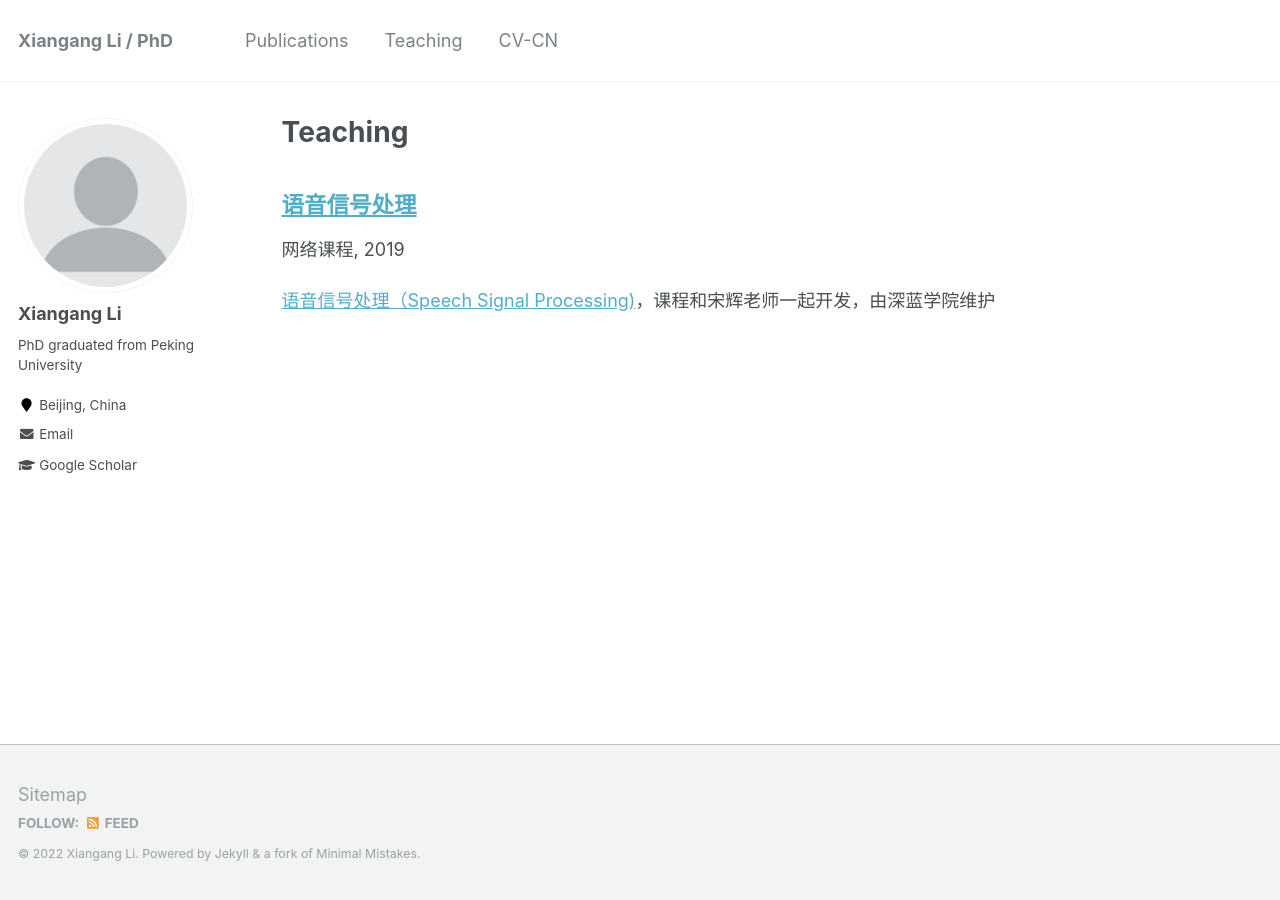
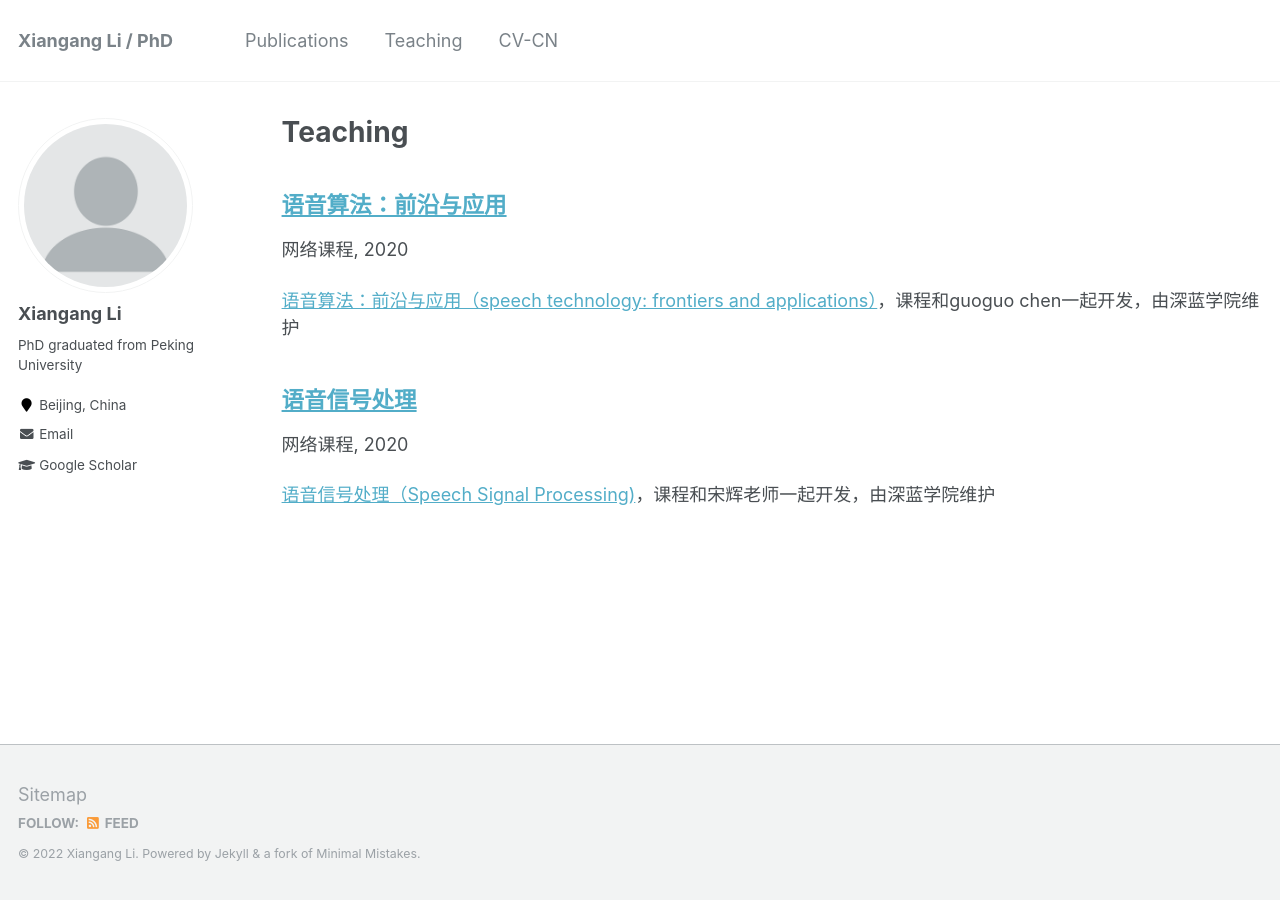
Before and after one commit to xiangangli/xiangangli.github.io, a Jekyll site: the page built from _pages/teaching.html, in a window 1280 px wide. Built offline with Jekyll 4.4.1, drawn with Linux system fonts in a browser that asks for light colours.

Commit message:
add speech tech

```diff
--- a/_teaching/speech_processing.md
+++ b/_teaching/speech_processing.md
@@ -2,7 +2,7 @@
 title: "语音信号处理"
 collection: teaching
 type: "网络课程"
-date: 2019-01-01
+date: 2020-01-01
 permalink: /teaching/speech_processing
 ---
 
--- /dev/null
+++ b/_teaching/speech_recognition.md
@@ -0,0 +1,9 @@
+---
+title: "语音算法：前沿与应用"
+collection: teaching
+type: "网络课程"
+date: 2020-01-01
+permalink: /teaching/speech_recognition
+---
+
+[语音算法：前沿与应用（speech technology: frontiers and applications）](https://www.shenlanxueyuan.com/course/226?source=1)，课程和guoguo chen一起开发，由深蓝学院维护
```
